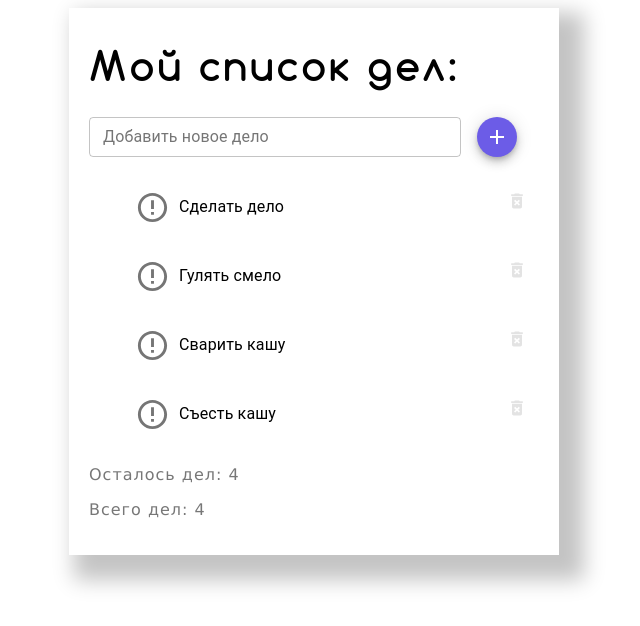
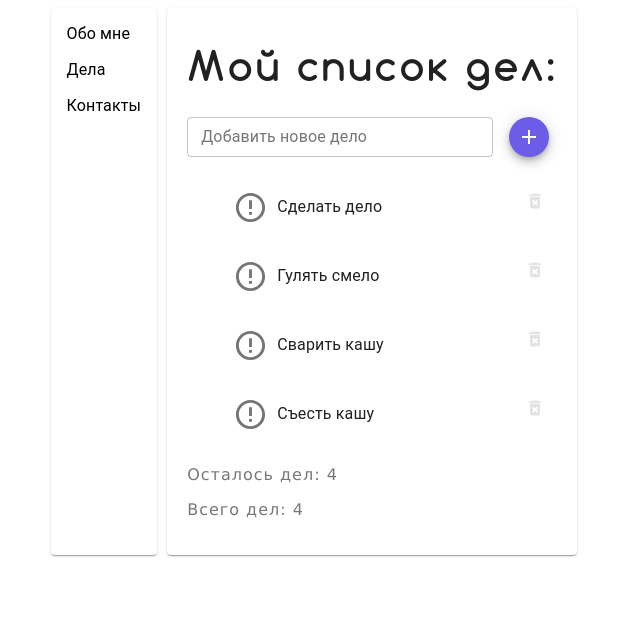
Before and after one commit to WebHeroSchool/todo_Ekka, a React (Create React App) app: page /todo in a window 1280 px wide. Shown: the top 626 px of the page, without its empty margins (326-966 px from the left). Built offline with nearby package versions, Linux system fonts and the light colour scheme.

Commit message:
react router added

```diff
--- a/package.json
+++ b/package.json
@@ -9,6 +9,7 @@
     "prop-types": "^15.7.2",
     "react": "^16.13.1",
     "react-dom": "^16.13.1",
+    "react-router-dom": "^5.1.2",
     "react-scripts": "3.4.1"
   },
   "scripts": {
--- /dev/null
+++ b/src/components/App/About/About.js
@@ -0,0 +1,7 @@
+import React from 'react';
+
+const About = () => (
+    <h2>Обо мне</h2>
+);
+
+export default About;
--- a/src/components/App/App.js
+++ b/src/components/App/App.js
@@ -1,103 +1,37 @@
 import React from 'react';
-import ItemList from './ItemList/ItemList';
-import InputItem from './InputItem/InputItem';
-import Footer from './Footer/Footer';
 import styles from './App.module.css';
 import '../../fonts.css';
-import { createMuiTheme } from '@material-ui/core/styles';
+import Todo from './Todo/Todo';
+import Contacts from './Contacts/Contacts';
+import About from './About/About';
+import Card from '@material-ui/core/Card';
+import MenuItem from '@material-ui/core/MenuItem';
+import MenuList from '@material-ui/core/MenuList';
+import { BrowserRouter as Router, Route, Link } from 'react-router-dom';
 
 
-class App extends React.Component{
-  state = {
-    todoItems: [
-      {
-        id: 0,
-        task: 'Сделать дело',
-        isDone: false
-      },
-      {
-        id: 1,
-        task: 'Гулять смело',
-        isDone: false
-      },
-      {
-        id: 2,
-        task: 'Сварить кашу',
-        isDone: false
-      },
-      {
-        id: 3,
-        task: 'Съесть кашу',
-        isDone: false
-      }
-    ],
-    currentTasks: function() {
-      let counter = 0;
-      this.todoItems.forEach(item => {
-        if (!item.isDone) counter++;
-      })
-      return counter;
-    },
-    allTasks: function() {
-      return this.todoItems.length;
-    },
-    error: false
-  }
+class App extends React.Component {
+  render() {
+    return(
+      <Router>
+        <div className={styles.wrap}>
+          <Card className={styles.sidebar}>
+            <MenuList>
+              <Link to='/' className={styles.link}><MenuItem>Обо мне</MenuItem></Link>
+              <Link to='/todo' className={styles.link}><MenuItem>Дела</MenuItem></Link>
+              <Link to='/contacts' className={styles.link}><MenuItem>Контакты</MenuItem></Link>
+            </MenuList>
+          </Card>
 
-  onClickDone = (id) => this.setState(state => ({todoItems: state.todoItems.map(item => {
-        const newItem = {...item};
+          <Card className={styles.content}>
+            <Route path='/' exact component={About} />
+            <Route path='/todo' component={Todo} />
+            <Route path='/contacts' component={Contacts} />
+          </Card>
+        </div>
+      </Router>
 
-        if (item.id === id) {
-          newItem.isDone = !item.isDone
-        }
-        return newItem})
-    }));
-
-  onClickDelete = (id) => this.setState(state => ({todoItems: state.todoItems.filter(item => item.id !== id)}));
-
-  onClickAdd = value => {
-    if (value) {
-      this.setState(state => ({
-        todoItems: [
-          ...state.todoItems,
-          {
-            id: state.allTasks(),
-            task: value,
-            isDone: false
-          }
-        ],
-        error: false
-      }));
-    } else this.setState({error: true});
-  }
-
-  render() {
-    const theme = createMuiTheme({
-      palette: {
-        primary: {
-          main: '#6c5ce7'
-        }
-      }
-    });
-
-    return (<main className={styles.wrap}>
-      <h1 className={styles.title}>Мой список дел:</h1>
-      <InputItem
-        theme={theme}
-        onClickAdd={this.onClickAdd}
-        error={this.state.error}
-      />
-      <ItemList
-        todoItems={this.state.todoItems}
-        theme={theme}
-        onClickDone={this.onClickDone}
-        onClickDelete={this.onClickDelete}
-      />
-      <Footer
-        currentTasks = {this.state.currentTasks()}
-        allTasks = {this.state.allTasks()}
-      />
-    </main>);
+    )
   }
 }
 
--- a/src/components/App/App.module.css
+++ b/src/components/App/App.module.css
@@ -1,16 +1,16 @@
-.wrap {
-    margin: 0 auto;
-    max-width: 450px;
-    box-shadow: 15px 15px 20px 10px #c4c4c4;
-    padding: 20px;
+.wrap,
+.sidebar {
+    display: flex;
+    justify-content: center;
 }
-.wrap * {
-    font-family: Verdana, sans-serif;
-    letter-spacing: 1px;
+.sidebar {
+    margin-right: 10px;
 }
-.title {
-    font-family: 'Comfortaa';
-    letter-spacing: 3px;
-    font-size: 40px;
-    margin-top: .3em;
+.content {
+    min-height: 450px;
+    min-width: 300px;
 }
+.link {
+    text-decoration: none;
+    color: #000;
+}
--- /dev/null
+++ b/src/components/App/Contacts/Contacts.js
@@ -0,0 +1,7 @@
+import React from 'react';
+
+const Contacts = () => (
+    <h2>Контакты</h2>
+);
+
+export default Contacts;
--- /dev/null
+++ b/src/components/App/Todo/Todo.js
@@ -0,0 +1,102 @@
+import React from 'react';
+import ItemList from '../ItemList/ItemList';
+import InputItem from '../InputItem/InputItem';
+import Footer from '../Footer/Footer';
+import { createMuiTheme } from '@material-ui/core/styles';
+import styles from './Todo.module.css';
+
+class Todo extends React.Component {
+    state = {
+        todoItems: [
+          {
+            id: 0,
+            task: 'Сделать дело',
+            isDone: false
+          },
+          {
+            id: 1,
+            task: 'Гулять смело',
+            isDone: false
+          },
+          {
+            id: 2,
+            task: 'Сварить кашу',
+            isDone: false
+          },
+          {
+            id: 3,
+            task: 'Съесть кашу',
+            isDone: false
+          }
+        ],
+        currentTasks: function() {
+          let counter = 0;
+          this.todoItems.forEach(item => {
+            if (!item.isDone) counter++;
+          })
+          return counter;
+        },
+        allTasks: function() {
+          return this.todoItems.length;
+        },
+        error: false
+      }
+
+      onClickDone = (id) => this.setState(state => ({todoItems: state.todoItems.map(item => {
+            const newItem = {...item};
+
+            if (item.id === id) {
+              newItem.isDone = !item.isDone
+            }
+            return newItem})
+        }));
+
+      onClickDelete = (id) => this.setState(state => ({todoItems: state.todoItems.filter(item => item.id !== id)}));
+
+      onClickAdd = value => {
+        if (value) {
+          this.setState(state => ({
+            todoItems: [
+              ...state.todoItems,
+              {
+                id: state.allTasks(),
+                task: value,
+                isDone: false
+              }
+            ],
+            error: false
+          }));
+        } else this.setState({error: true});
+      }
+
+      render() {
+        const theme = createMuiTheme({
+          palette: {
+            primary: {
+              main: '#6c5ce7'
+            }
+          }
+        });
+
+        return (<main className={styles.wrap}>
+          <h1 className={styles.title}>Мой список дел:</h1>
+          <InputItem
+            theme={theme}
+            onClickAdd={this.onClickAdd}
+            error={this.state.error}
+          />
+          <ItemList
+            todoItems={this.state.todoItems}
+            theme={theme}
+            onClickDone={this.onClickDone}
+            onClickDelete={this.onClickDelete}
+          />
+          <Footer
+            currentTasks = {this.state.currentTasks()}
+            allTasks = {this.state.allTasks()}
+          />
+        </main>);
+      }
+}
+
+export default Todo;
--- /dev/null
+++ b/src/components/App/Todo/Todo.module.css
@@ -0,0 +1,15 @@
+.wrap {
+    margin: 0 auto;
+    box-shadow: 15px 15px 20px 10px #c4c4c4;
+    padding: 20px;
+}
+.wrap * {
+    font-family: Verdana, sans-serif;
+    letter-spacing: 1px;
+}
+.title {
+    font-family: 'Comfortaa';
+    letter-spacing: 3px;
+    font-size: 40px;
+    margin-top: .3em;
+}
```
Also changed, not shown: 1 other file (tests, documents, lock files or other folders).
